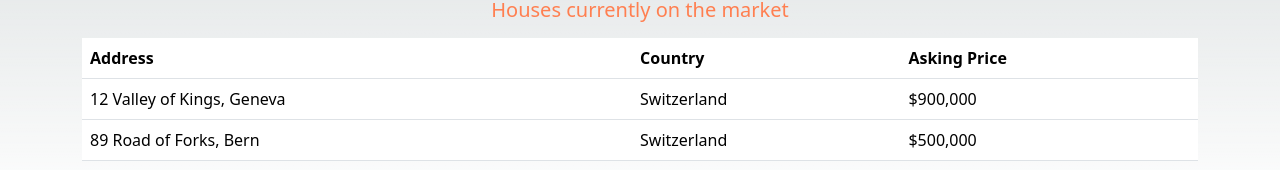
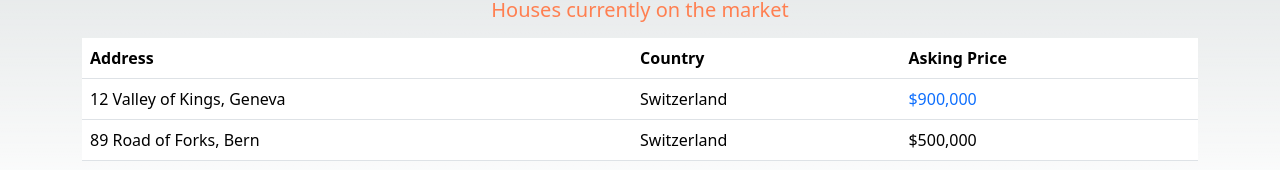
Before and after one commit to ms-tech-geek/globomantics, a Next.js app: page / in a window 1280 px wide. Shown: the part 176-346 px from the top of the page. Built offline with nearby package versions, Linux system fonts and the light colour scheme.

Commit message:
conditional rendering for house price

```diff
--- a/components/houseRow.js
+++ b/components/houseRow.js
@@ -5,7 +5,9 @@
     <tr>
       <td>{address}</td>
       <td>{country}</td>
-      <td>{currencyFormatter.format(price)}</td>
+      <td className={`${price > 500000 ? 'text-primary' : ''}`}>
+        {currencyFormatter.format(price)}
+      </td>
     </tr>
   );
 };
```
